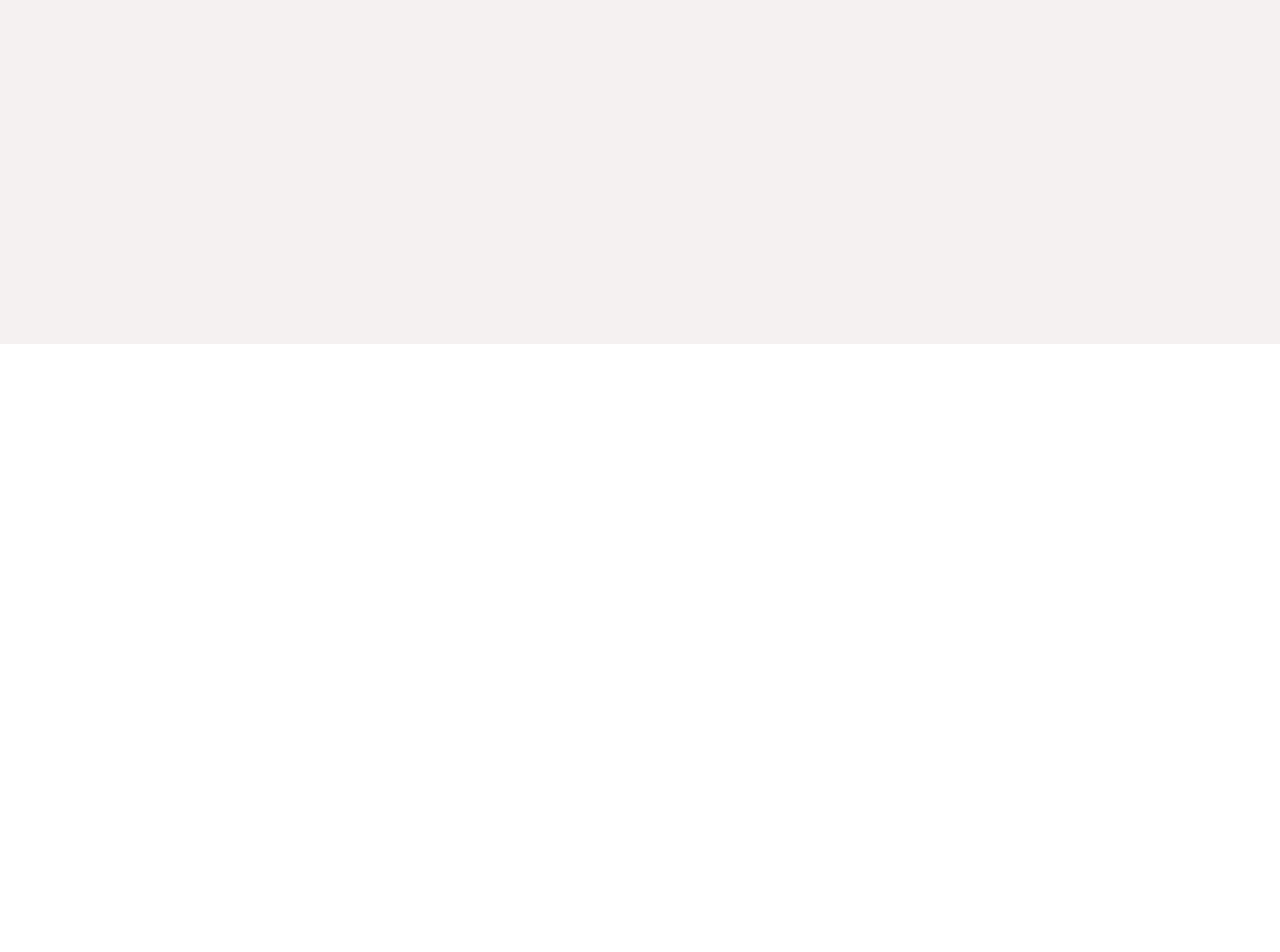
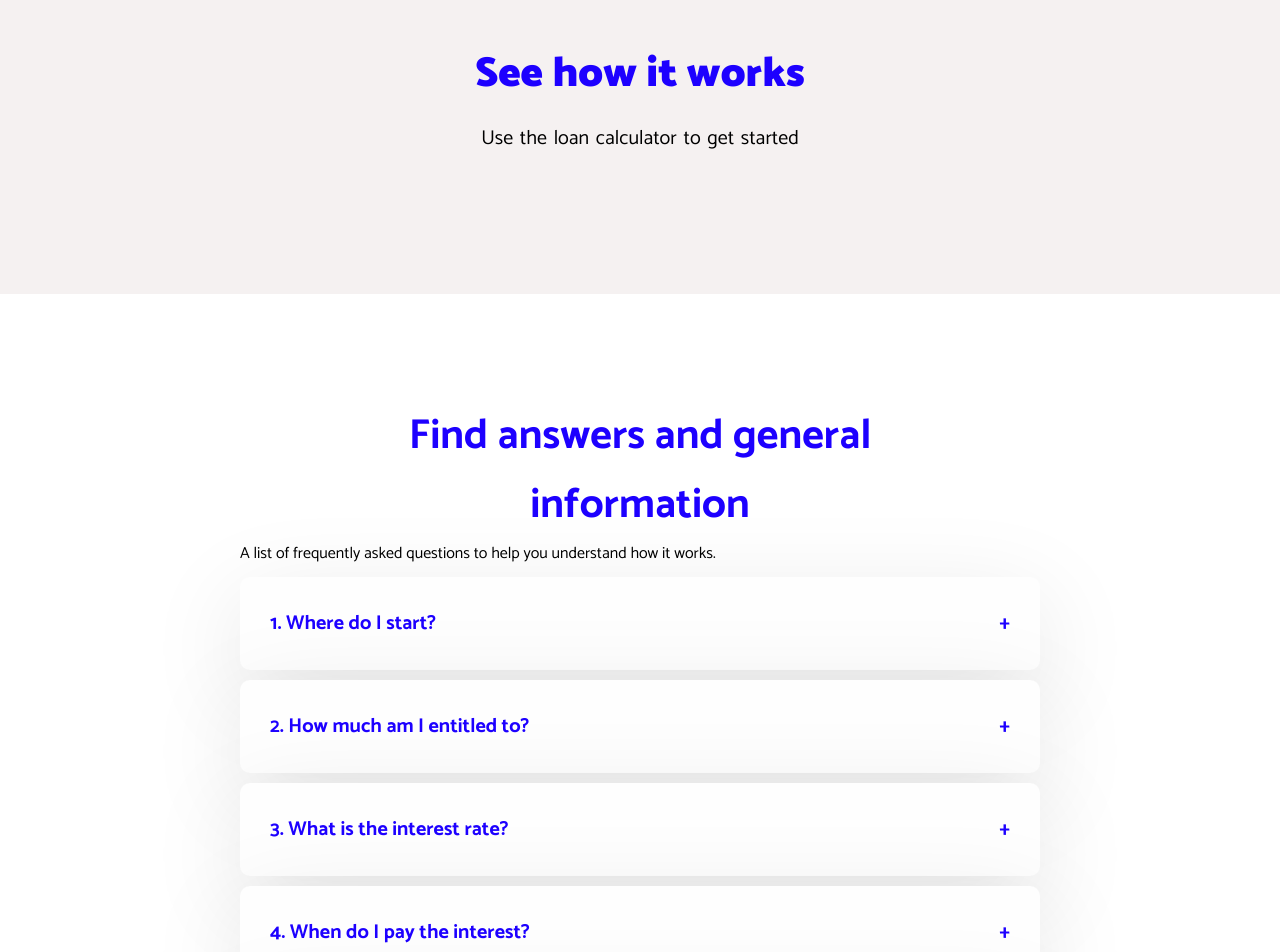
Before and after one commit to Julianah253/EasePath, a React (Create React App) app: page / in a window 1280 px wide. Shown: the part 4100-5052 px from the top of the page. Before the commit the page ends 4444 px from the top, so only its background shows below. Built offline with nearby package versions, Linux system fonts and the light colour scheme.

Commit message:
faqadded

```diff
--- a/src/App.js
+++ b/src/App.js
@@ -2,6 +2,7 @@ import React from 'react'
 import Navbar from './components/navbar/Navbar'
 import About from './components/about/About'
 import Form from './components/form/Form'
+import Faq from './components/FAQ/Faq'
 
 const App = () => {
   return (
@@ -9,6 +10,7 @@ const App = () => {
       <Navbar/>
       <About/>
       <Form/>
+      <Faq/>
     </div>
   )
 }
--- /dev/null
+++ b/src/components/FAQ/Faq.jsx
@@ -0,0 +1,106 @@
+import React, { useState } from 'react';
+import './faq.css'
+
+const FAQ = ({ question, answer }) => {
+  const [isOpen, setIsOpen] = useState(false);
+
+  const questionStyle = {
+    display: 'flex',
+    justifyContent: 'space-between',
+    alignItems: 'center',
+    boxShadow: '0 25px 98px 0 rgba(0,0,0,0.1)',
+    borderRadius: '10px',
+    backgroundColor: '#FEFEFE',
+    padding: '30px',
+    margin: '10px 0',
+    cursor: 'pointer',
+    transition: 'all 0.3s ease',
+    fontSize: '20px', // Adjust as needed
+    fontWeight: 'bold', // Makes the text bold
+    color: '#1d00ff', // Sets the text color to #1d00ff
+    width: '800px'
+  };
+
+  const answerStyle = {
+    maxHeight: isOpen ? '100vh' : '0',
+    // overflow: 'hidden',
+    transition: 'maxHeight 0.5s ease-in-out',
+    backgroundColor: '#fff',
+    padding: isOpen ? '10px' : '0',
+    borderRadius: '10px',
+    fontSize: '18px' // Adjust as needed
+  };
+
+  return (
+    <div>
+      <div style={questionStyle} onClick={() => setIsOpen(!isOpen)}>
+        <span>{question}</span>
+        <span>{isOpen ? '-' : '+'}</span>
+      </div>
+      {isOpen && <div style={answerStyle}>{answer}</div>}
+    </div>
+  );
+};
+
+const Faq = () => {
+  const faqs = [
+    {
+      question: '1. Where do I start?',
+      answer: (
+        <ul style={{listStyleType: 'disc'}}>
+          <li> Register </li>
+          <li> Create an account </li>
+          <li> Get Funded </li>
+        </ul>
+      ),
+    },
+    {
+      question: '2. How much am I entitled to?',
+      answer: 'Up to 10 Million naira and More.',
+    },
+    {
+      question: '3. What is the interest rate?',
+      answer: 'Interest at 4% Monthly',
+    },
+    {
+      question: '4. When do I pay the interest?',
+      answer: 'The interest is paid to initiate funding',
+    },
+    {
+      question: '5. Can I refer someone?',
+      answer: 'Yes, you can and get a commission.',
+    },
+    {
+      question: '6. Do I need collatera?',
+      answer: `You don't need collateral for this`,
+    },
+    {
+      question: '7. What countries does your company cover?',
+      answer: 'We are currently operating within Nigeria for now',
+    }
+  ];
+
+  const containerStyle = {
+    display: 'flex',
+    flexDirection: 'column',
+    alignItems: 'center',
+    justifyContent: 'center',
+    width: '100%',
+    margin: '0 auto'
+
+  };
+
+  return (
+    <div className="faq" style={containerStyle}>
+      <section className="FAQ">
+        <h1 style={{textAlign: 'center', fontSize: '42px', color: '#1d00ff'}}> Find answers and general<br/> information </h1>
+        <p> A list of frequently asked questions to help you understand how it works. </p>
+        {faqs.map((faq, i) => (
+          <FAQ key={i} question={faq.question} answer={faq.answer} />
+        ))}
+      </section>
+    </div>
+  );
+};
+
+export default Faq;
--- /dev/null
+++ b/src/components/FAQ/faq.css
@@ -0,0 +1,3 @@
+.FAQ {
+  height: 600px;
+}/*# sourceMappingURL=faq.css.map */
--- /dev/null
+++ b/src/components/FAQ/faq.scss
@@ -0,0 +1,4 @@
+.FAQ
+{
+    height: 600px;
+}
--- a/src/components/form/Form.jsx
+++ b/src/components/form/Form.jsx
@@ -1,5 +1,6 @@
 import React from 'react'
 import './form.css'
+
 const Form = () => {
   return (
     <div>
@@ -68,9 +69,11 @@ const Form = () => {
          </form>
          </div>
          <br/><br/><br/><br/>
-         <section className="howitworks" style={{width: '100%', backgroundColor: '#f5f1f1', height: '400px'}}>
-            <h1 style={{color: '#1d00ff', fontSize: '42px', textAlign: 'center', fontWeight: '900', display: 'grid', alignItems:'center', alignContent:'center', justifyItems: 'center', justifyContent: 'center'}}> See how it works </h1>
+         <section className="howitworks" style={{width: '100%', backgroundColor: '#f5f1f1'}}>
+            <h1 style={{color: '#1d00ff', fontSize: '42px', textAlign: 'center', fontWeight: '900'}}> See how it works </h1>
+            <span style={{fontSize: '20px', textAlign: 'center', wordSpacing:'2px'}}> Use the loan calculator to get started </span>
          </section>
+         <br/><br/><br/><br/>
     </div>
   )
 }
--- a/src/components/form/form.css
+++ b/src/components/form/form.css
@@ -39,4 +39,13 @@ div {
 .formlayout3label {
   display: flex;
   gap: 288px;
+}
+
+.howitworks {
+  display: grid;
+  padding-top: 6rem;
+  height: 350px;
+}
+.howitworks span {
+  margin-top: -80px;
 }/*# sourceMappingURL=form.css.map */
--- a/src/components/form/form.scss
+++ b/src/components/form/form.scss
@@ -45,3 +45,15 @@ input[type=text], select {
     display: flex;
     gap: 288px;
 }
+
+.howitworks
+{
+    display: grid;
+    padding-top: 6rem;
+    height: 350px;
+
+    span
+    {
+        margin-top: -80px;
+    }
+}
```
Also changed, not shown: 2 other files (tests, documents, lock files or other folders).
